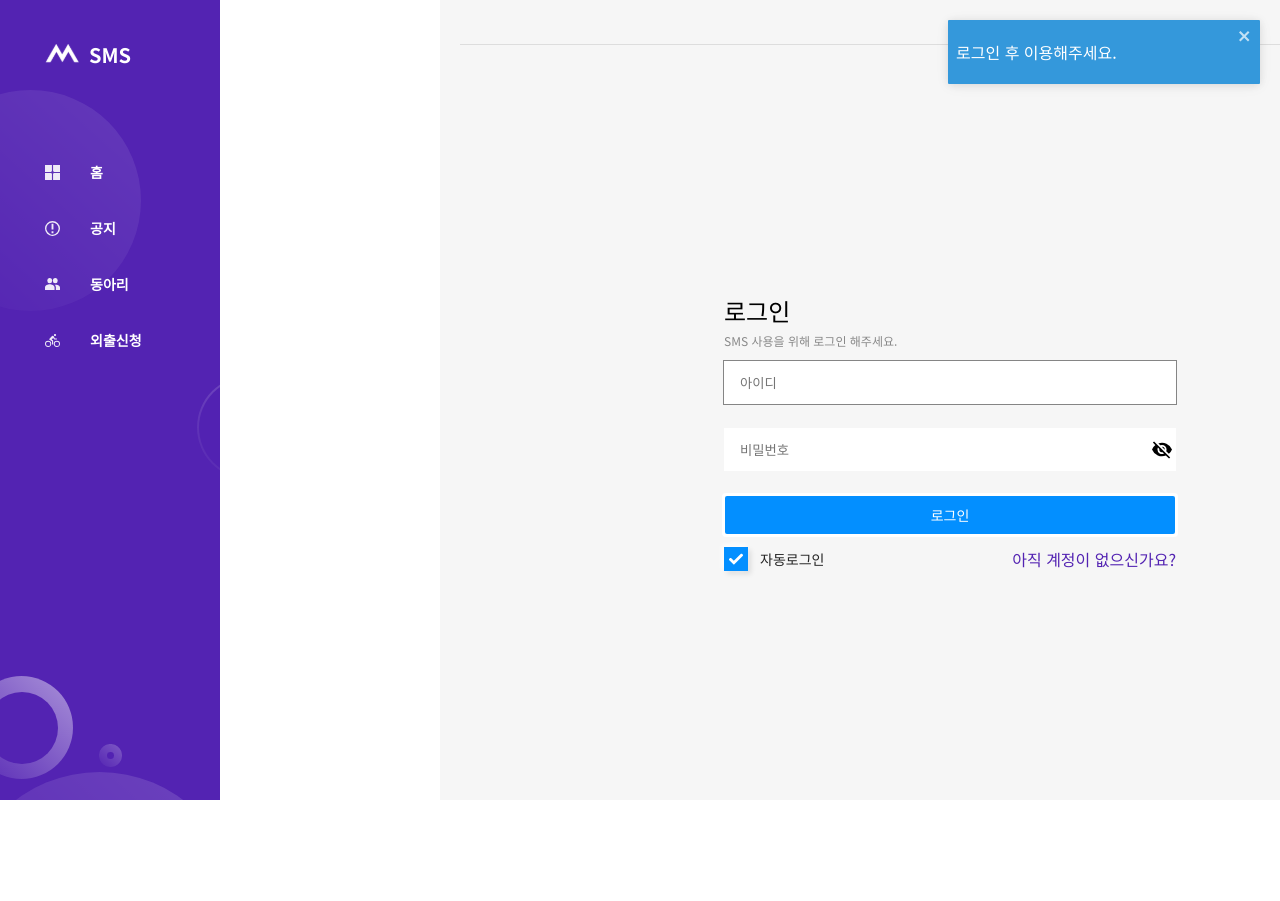
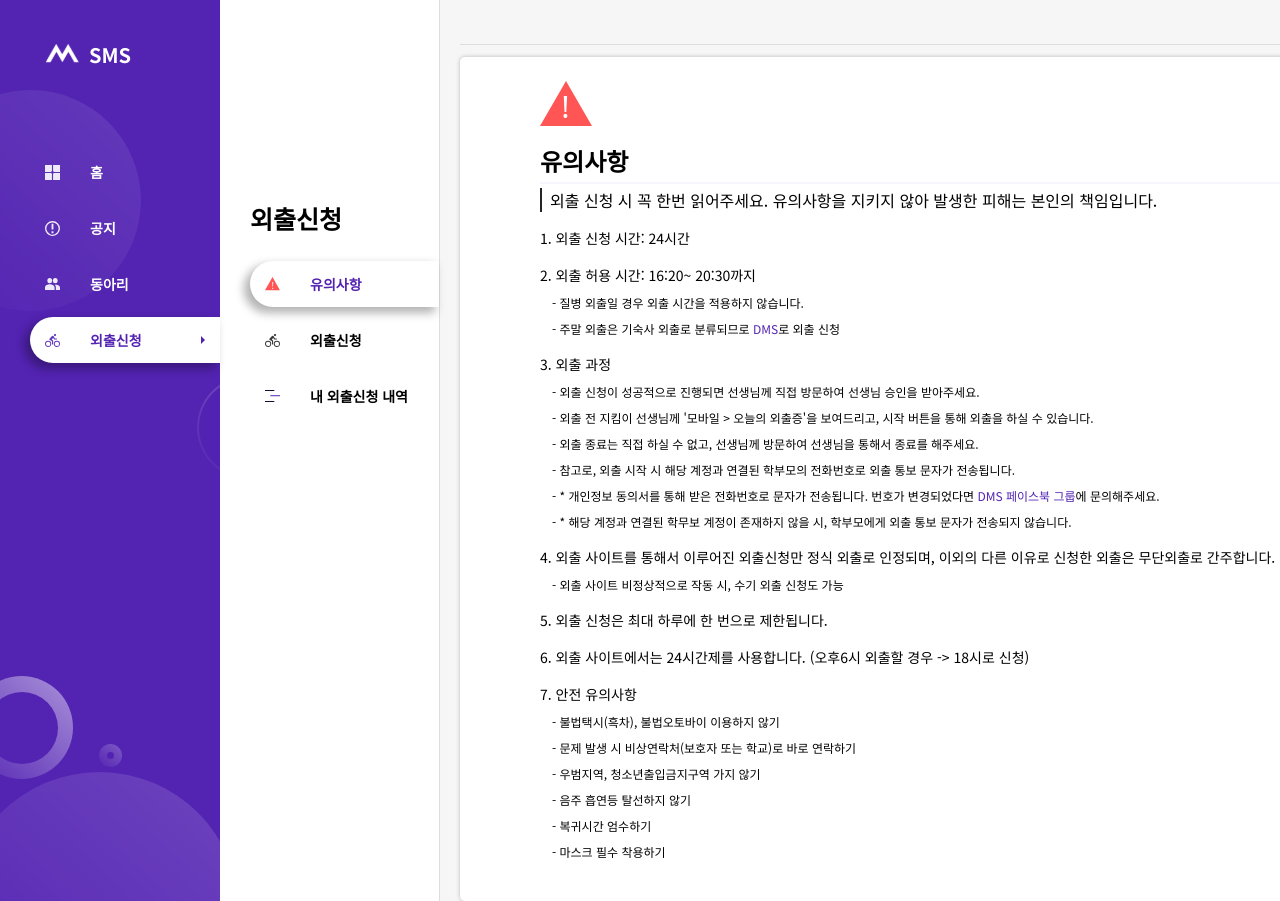
Before and after one commit to DSM-DMS/SMS-Front-V1, a React app: page /outing/warning in a window 1280 px wide. Before the commit this address led to /login. Shown: the top 901 px of the page. Before the commit the page ends 800 px from the top, so only its background shows below. Built offline with nearby package versions, Linux system fonts and the light colour scheme.

Commit message:
[MODIFY] <routers/OutingRouter> 외출 라우터 필요없는 코드 삭제

```diff
--- a/src/routers/OutingRouter.tsx
+++ b/src/routers/OutingRouter.tsx
@@ -1,26 +1,15 @@
-import React, { FC, useEffect } from "react";
-import { Redirect, Route, Switch, useHistory } from "react-router-dom";
-import { toast } from "react-toastify";
+import React, { FC } from "react";
+import { Redirect, Route, Switch } from "react-router-dom";
 
 import { PageNotFound, OutingApply, OutingHistory } from "../components";
 import { WarningContainer } from "../containers";
 
 const OutingRouter: FC<{}> = () => {
-  const history = useHistory();
-
-  useEffect(() => {
-    const uuid = localStorage.getItem("uuid");
-    if (!uuid) {
-      toast.info("로그인 후 이용해주세요.");
-      history.push("/login");
-    }
-  }, []);
-
   return (
     <Switch>
-      <Route exact path="/outing/warning" component={WarningContainer} />
       <Route exact path="/outing/apply" component={OutingApply} />
       <Route exact path="/outing/history" component={OutingHistory} />
+      <Route exact path="/outing/warning" component={WarningContainer} />
       <Route path="/outing/*" component={PageNotFound} />
       <Redirect to="/outing/apply" path="/outing" />
     </Switch>
```
